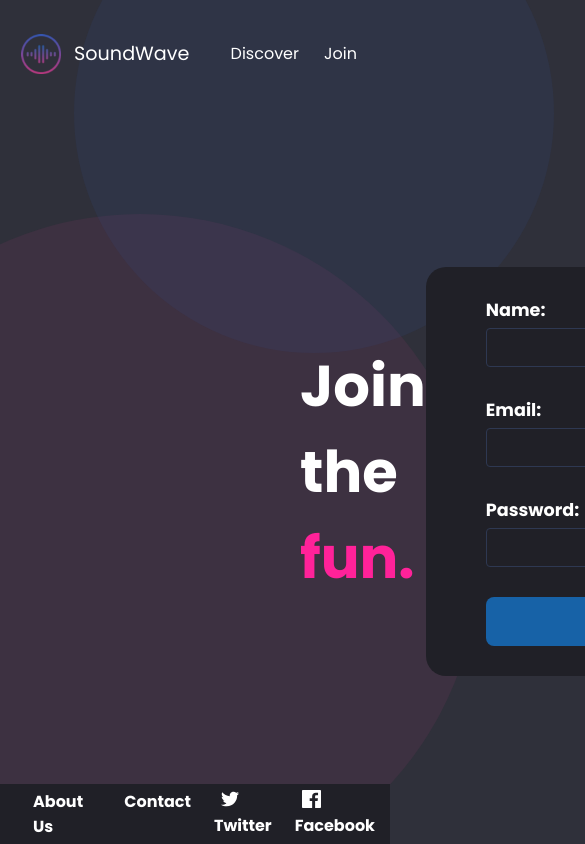
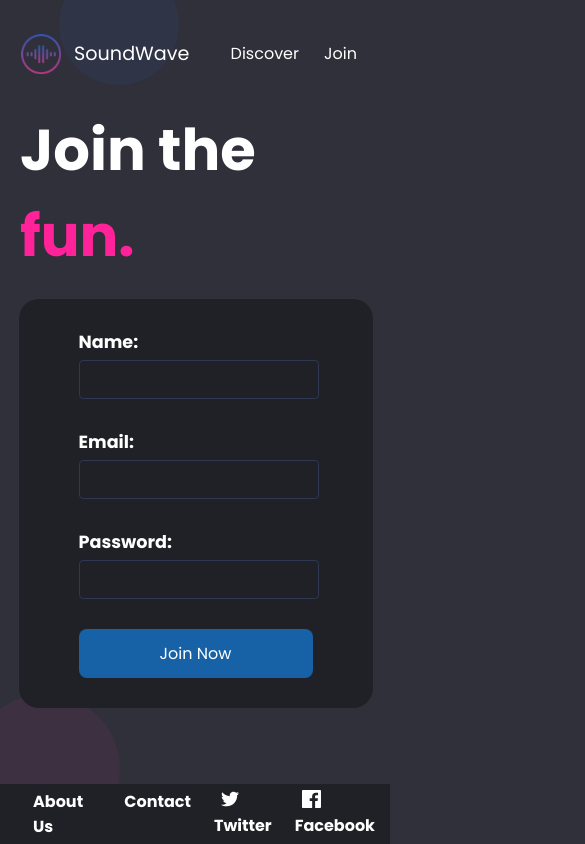
Before and after one commit to GrimMori/soundwavets, a React (Create React App) app: page /join in a window 390 px wide. Shown: the top 844 px of the page, 585 px wide, since content can reach past the window. Built offline with nearby package versions, Linux system fonts and the light colour scheme.

Commit message:
styled form page for mobile

```diff
--- a/src/components/JoinBody.tsx
+++ b/src/components/JoinBody.tsx
@@ -10,6 +10,9 @@ export function JoinBody(){
         margin: 0 0 0 300px;
         font-size: 3.6rem;
         font-weight: bold;
+        @media (max-width: 800px){
+            margin: 0;
+        }
     `
 
     const Span = styled.span`
@@ -22,6 +25,11 @@ export function JoinBody(){
         justify-content: space-around;
         align-items: center;
         margin-top: 180px;
+        @media (max-width: 800px){
+            flex-direction: column;
+            width: 90vw;
+            margin: 20px;
+        }
     `
 
     const Circle = styled.div`
@@ -33,6 +41,12 @@ export function JoinBody(){
         position: fixed;
         left: -200px;
         bottom: -50px;
+        @media (max-width: 800px){
+            width: 150px;
+            height: 150px;
+            left: -30px;
+            bottom: 0px;
+        }
     `
 
     const Circle2 = styled.div`
@@ -44,6 +58,12 @@ export function JoinBody(){
         position: fixed;
         left: 19%;
         top: -15%;
+        @media (max-width: 800px){
+            width: 120px;
+            height: 120px;
+            left: 15%;
+            top: -35px;
+        }
     `
 
     return(
--- a/src/components/JoinForm.tsx
+++ b/src/components/JoinForm.tsx
@@ -12,6 +12,10 @@ export function JoinForm(){
         margin: 0 300px 0 0;
         background-color: ${colors["nav-bg"]};
         border-radius: 20px;
+        @media (max-width: 800px){
+            width: 60vw;
+            margin: 20px;
+        }
     `
 
     const StyledLabel = styled.label`
@@ -29,6 +33,9 @@ export function JoinForm(){
         font-size: 1.5rem;
         &:focus{
             border: ${colors["border-input-focus"]}
+        }
+        @media (max-width: 800px){
+            width: 60vw;
         }
     `
 
@@ -49,6 +56,9 @@ export function JoinForm(){
         &:focus {
             background-color: ${colors["button-focus"]};
         }
+        @media (max-width: 800px){
+            width: 60vw;
+        }
     `
 
     return(
```
